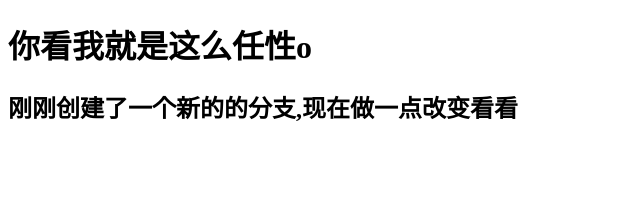
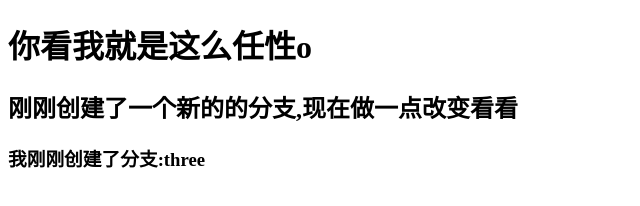
Before and after one commit to futureOfChen/learninggit, a website: page index.html in a window 1280 px wide. Shown: the whole page, without its empty margins (0-640 px from the left). Drawn offline with Linux system fonts and the light colour scheme.

Commit message:
09 just create a new branch: three

```diff
--- a/index.html
+++ b/index.html
@@ -9,5 +9,6 @@
 <body>
     <h1>你看我就是这么任性o</h1>
     <h2>刚刚创建了一个新的的分支,现在做一点改变看看</h2>
+    <h3>我刚刚创建了分支:three  </h3>
 </body>
 </html>
```
